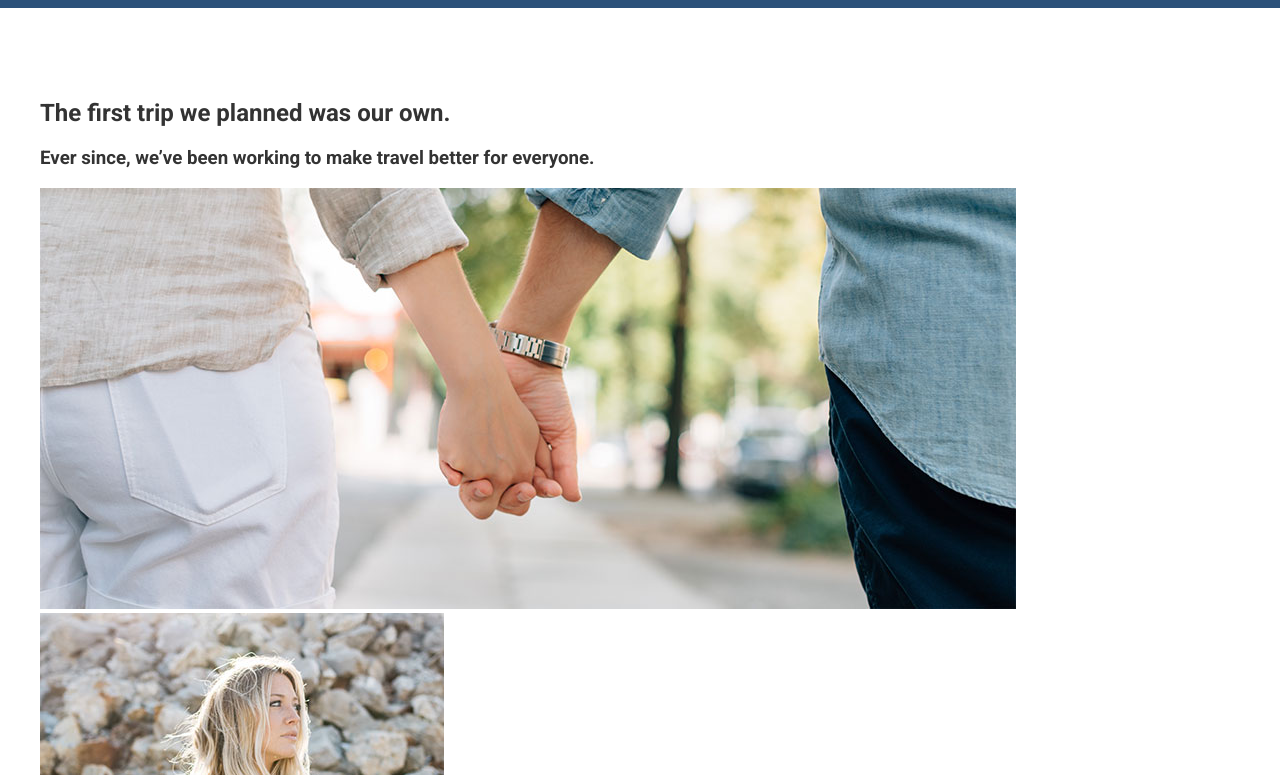
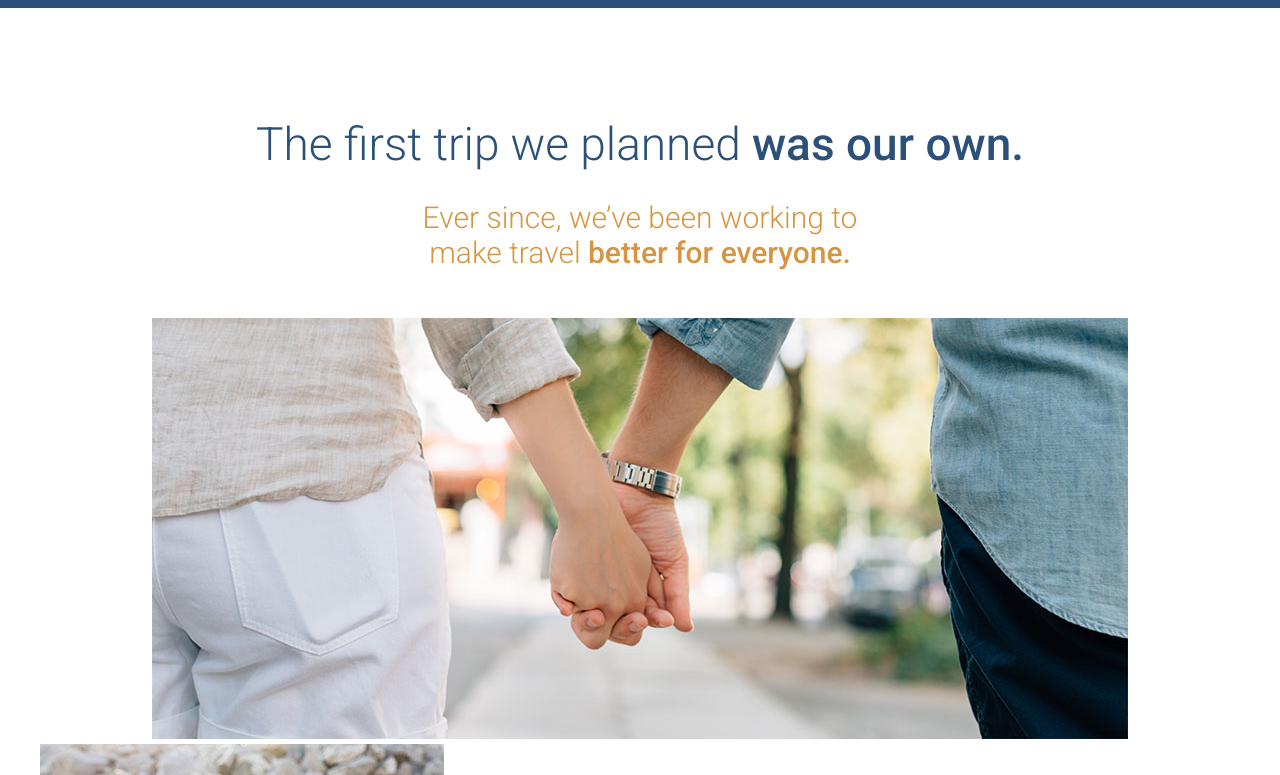
Before and after one commit to aghilazghi/travel-adventure, a website: page app/index.html in a window 1280 px wide. Shown: the part 805-1580 px from the top of the page. Drawn offline with Linux system fonts and the light colour scheme.

Commit message:
Completed styling the about us section

```diff
--- a/app/assets/styles/base/_variables.css
+++ b/app/assets/styles/base/_variables.css
@@ -1,4 +1,4 @@
 $mainBlue: #2b517a;
 $mainOrange: #d59541;
-$mainYellow: #f4e5a0;
+$mainYellow: #D59B2A;
 $mainDarkOrange: #f4e5a0;
--- /dev/null
+++ b/app/assets/styles/modules/_headline.css
@@ -0,0 +1,46 @@
+.headline {
+    font-size: 1.9rem;
+    font-weight: 300;
+    color: $mainBlue;
+
+    @mixin atSmall {
+        font-size: 2.875rem;
+    }
+
+    &--centered {
+        text-align: center;
+    }
+
+    &--orange {
+        color: $mainOrange;
+    }
+
+    &--small {
+        font-size: 1.3rem;
+        @mixin atSmall {
+            font-size: 1.875rem;
+        }
+    }
+
+    &--narrow {
+        max-width: 500px;
+        margin-left:auto;
+        margin-right:auto;
+    }
+
+    &--light {
+        font-weight: 300;
+    }
+
+    strong {
+        font-weight: 500;
+    }
+
+    &--bottom-margin-small {
+        margin-bottom: .5em;
+    }
+
+    &--bottom-margin-large {
+        margin-bottom: 1.6em;
+    }
+}
--- a/app/assets/styles/modules/_landing-page.css
+++ b/app/assets/styles/modules/_landing-page.css
@@ -39,10 +39,9 @@
   }
 
   &__description {
-    color: $mainYellow;
+    color: #fff;
     font-size: 1.1rem;
     font-weight: 300;
-    text-shadow: 2px 2px 0 rgba(0, 0, 0, 0.2);
     max-width: 30rem;
     margin-left: auto;
     margin-right: auto;
--- a/app/assets/styles/modules/page-section.css
+++ b/app/assets/styles/modules/_page-section.css
@@ -1,5 +1,9 @@
 .page-section {
-    padding: 4.5rem 0;
+    padding: 1.2rem 0;
+
+    @mixin atMedium {
+        padding: 4.5rem 0;
+    }
 
     &--blue {
         background-color: $mainBlue;
--- a/app/assets/styles/modules/wrapper.css
+++ b/app/assets/styles/modules/_wrapper.css
@@ -4,4 +4,13 @@
     max-width: 1200px;
     margin-left:auto;
     margin-right:auto;
+
+    &--medium {
+       max-width: 976px;
+    }
+
+    .wrapper {
+        padding-left: 0;
+        padding-right: 0;
+    }
 }
--- a/app/assets/styles/styles.css
+++ b/app/assets/styles/styles.css
@@ -4,5 +4,6 @@
 @import "base/_mixins";
 @import "modules/_landing-page";
 @import "modules/_btn";
-@import "modules/wrapper";
-@import "modules/page-section";
+@import "modules/_wrapper";
+@import "modules/_page-section";
+@import "modules/_headline";
--- a/app/index.html
+++ b/app/index.html
@@ -39,13 +39,16 @@
     </div>
   </div>
 
-  <div id="our-beginning" class="page-section">
+  <div id="about-us" class="page-section">
       <div class="wrapper">
-          <h2>The first trip we planned was our own.</h2>
-          <h3>Ever since, we&rsquo;ve been working to make travel better for everyone.</h3>
-          <img src="assets/images/first-trip.jpg" alt="Couple walking down a street.">
+          <h2 class="headline headline--centered headline--light headline--bottom-margin-small">The first trip we planned <strong>was our own.</strong></h2>
+          <h3 class="headline headline--centered headline--orange headline--small headline--narrow headline--light headline--bottom-margin-large">Ever since, we&rsquo;ve been working to make travel <strong>better for everyone.</strong></h3>
+          <div class="wrapper wrapper--medium">
+              <img src="assets/images/first-trip.jpg" alt="Couple walking down a street.">
+          </div>
+
           <img src="assets/images/our-start.jpg" alt="Our founder, Jane Doe">
-          <h2>Here&rsquo;s how we got started&hellip;</h2>
+          <h2 class="headline">Here&rsquo;s how we got started&hellip;</h2>
           <p>Lorem ipsum dolor sit amet, consectetur adipisicing elit, sed do eiusmod tempor incididunt ut labore et dolore magna aliqua. Ut enim ad minim veniam, <a href="#">quis nostrud exercitation</a> ullamco laboris nisi ut aliquip ex ea commodo consequat. Duis aute irure dolor in reprehenderit in voluptate velit esse cillum dolore eu fugiat nulla pariatur. Excepteur sint occaecat cupidatat non proident, sunt in culpa qui officia deserunt mollit anim id est laborum.</p>
           <p>Duis aute irure dolor in <strong>reprehenderit in</strong> voluptate velit esse cillum dolore eu fugiat nulla pariatur. Excepteur sint occaecat cupidatat non proident, sunt in culpa qui officia deserunt mollit anim id est laborum. Lorem ipsum dolor sit amet, consectetur adipisicing elit, sed do eiusmod tempor incididunt ut labore et dolore magna aliqua.</p>
           <p>Duis aute irure dolor in reprehenderit in voluptate velit esse cillum dolore eu fugiat nulla pariatur. Excepteur sint occaecat cupidatat non proident, sunt in culpa qui officia deserunt mollit anim id est laborum velit esse cillum <strong>dolore eu fugiat.</strong></p>
--- a/app/temp/styles/styles.css
+++ b/app/temp/styles/styles.css
@@ -509,10 +509,9 @@ img {
   }
 
 .landing-page__description {
-    color: #f4e5a0;
+    color: #fff;
     font-size: 1.1rem;
     font-weight: 300;
-    text-shadow: 2px 2px 0 rgba(0, 0, 0, 0.2);
     max-width: 30rem;
     margin-left: auto;
     margin-right: auto;
@@ -556,11 +555,81 @@ img {
     margin-right:auto;
 }
 
+.wrapper--medium {
+       max-width: 976px;
+    }
+
+.wrapper .wrapper {
+        padding-left: 0;
+        padding-right: 0;
+    }
+
 .page-section {
-    padding: 4.5rem 0;
+    padding: 1.2rem 0;
 }
+
+@media (min-width: 800px){
+
+.page-section {
+        padding: 4.5rem 0
+}
+  }
 
 .page-section--blue {
         background-color: #2b517a;
         color: #fff;
     }
+
+.headline {
+    font-size: 1.9rem;
+    font-weight: 300;
+    color: #2b517a;
+}
+
+@media (min-width: 530px){
+
+.headline {
+        font-size: 2.875rem
+}
+  }
+
+.headline--centered {
+        text-align: center;
+    }
+
+.headline--orange {
+        color: #d59541;
+    }
+
+.headline--small {
+        font-size: 1.3rem;
+    }
+
+@media (min-width: 530px){
+
+.headline--small {
+            font-size: 1.875rem
+    }
+  }
+
+.headline--narrow {
+        max-width: 500px;
+        margin-left:auto;
+        margin-right:auto;
+    }
+
+.headline--light {
+        font-weight: 300;
+    }
+
+.headline strong {
+        font-weight: 500;
+    }
+
+.headline--bottom-margin-small {
+        margin-bottom: .5em;
+    }
+
+.headline--bottom-margin-large {
+        margin-bottom: 1.6em;
+    }
```
